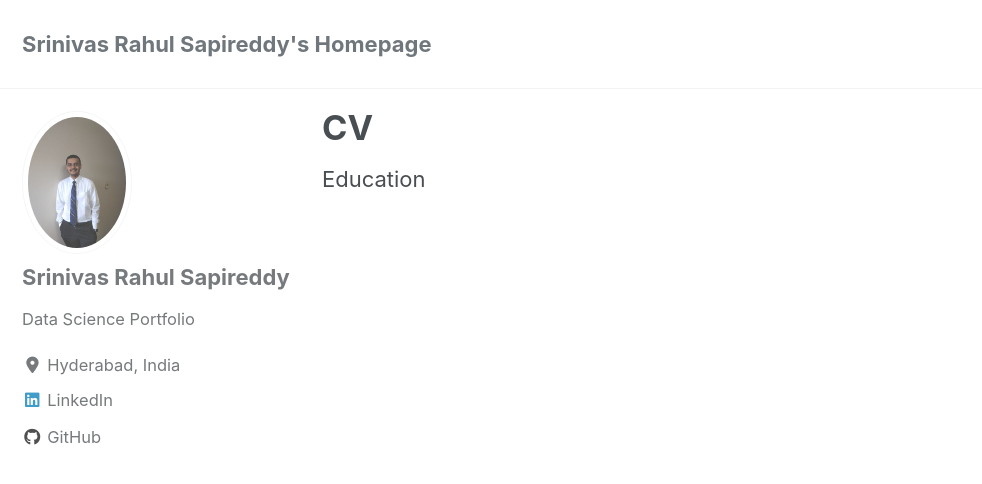
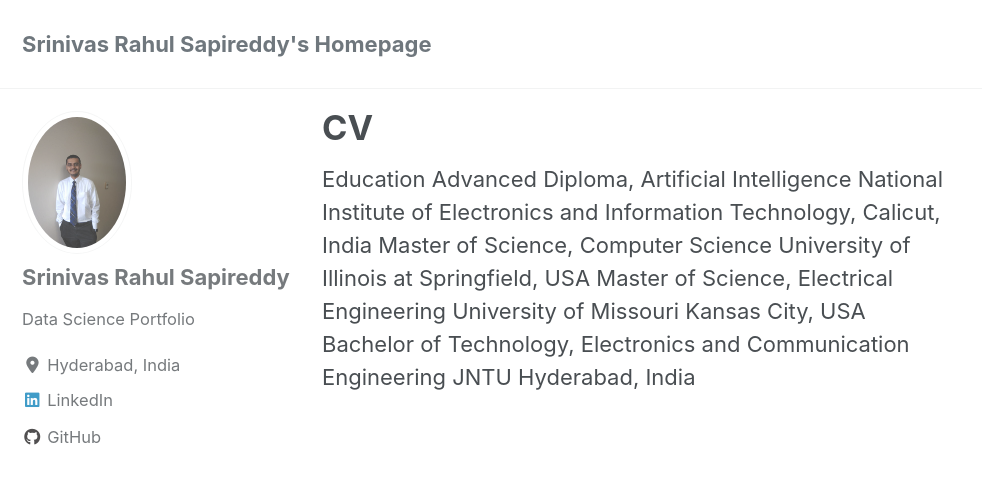
Before and after one commit to srsapireddy/srsapireddy.github.io, a Jekyll site: the page built from _pages/CV.md, in a window 1280 px wide and 900 px high. Shown: the top 484 px of the window, without its empty margins (0-982 px from the left). Built offline with Jekyll 4.4.1, drawn with Linux system fonts in a browser that asks for light colours; cached includes are drawn as plain includes; nearby versions of some CDN libraries.

Commit message:
new gith

```diff
--- a/_pages/CV.md
+++ b/_pages/CV.md
@@ -4,3 +4,7 @@
 ---
 
 Education
+Advanced Diploma, Artificial Intelligence                           National Institute of Electronics and Information Technology, Calicut, India
+Master of Science, Computer Science                                 University of Illinois at Springfield, USA
+Master of Science, Electrical Engineering                           University of Missouri Kansas City, USA
+Bachelor of Technology, Electronics and Communication Engineering   JNTU Hyderabad, India
```
